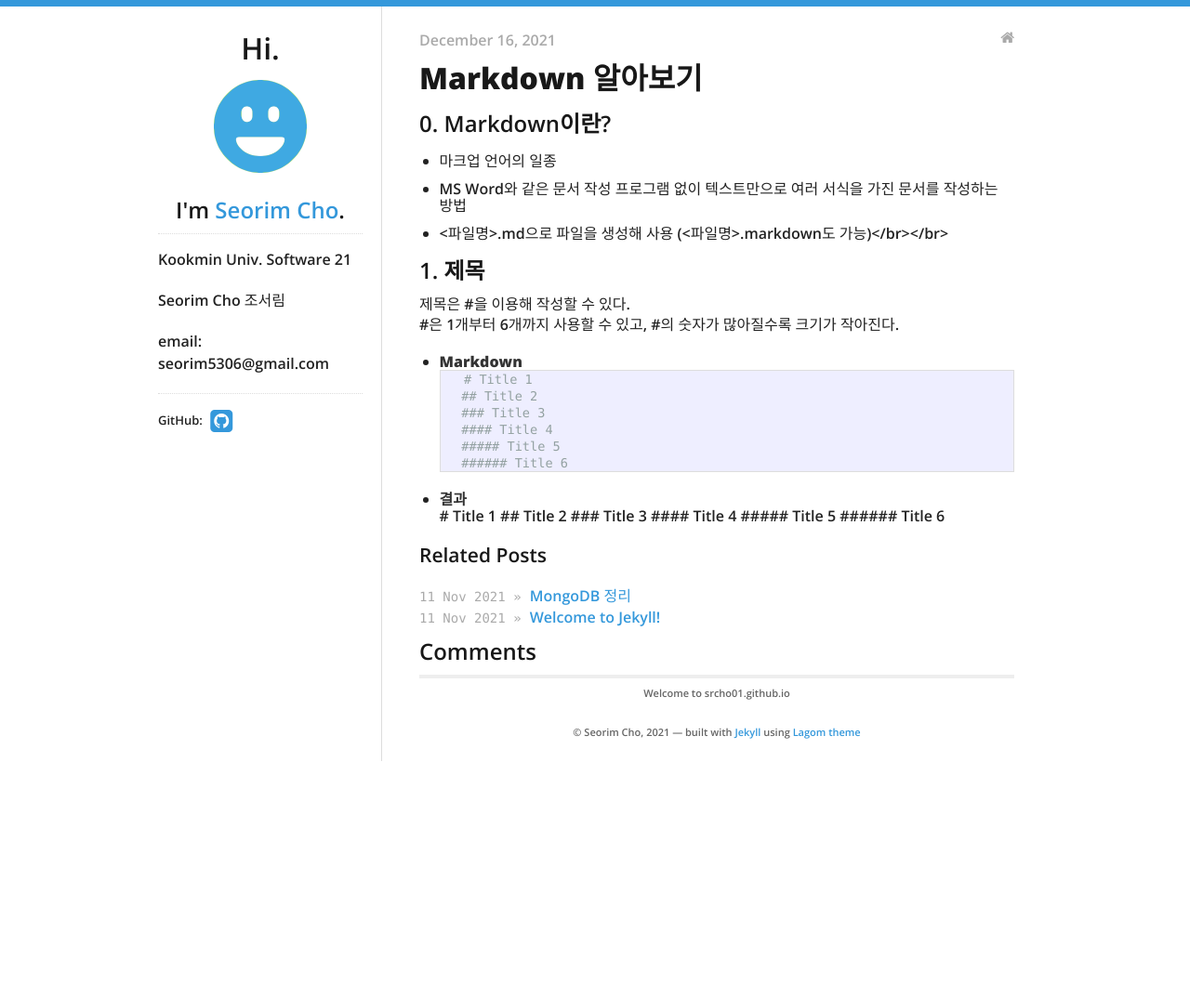
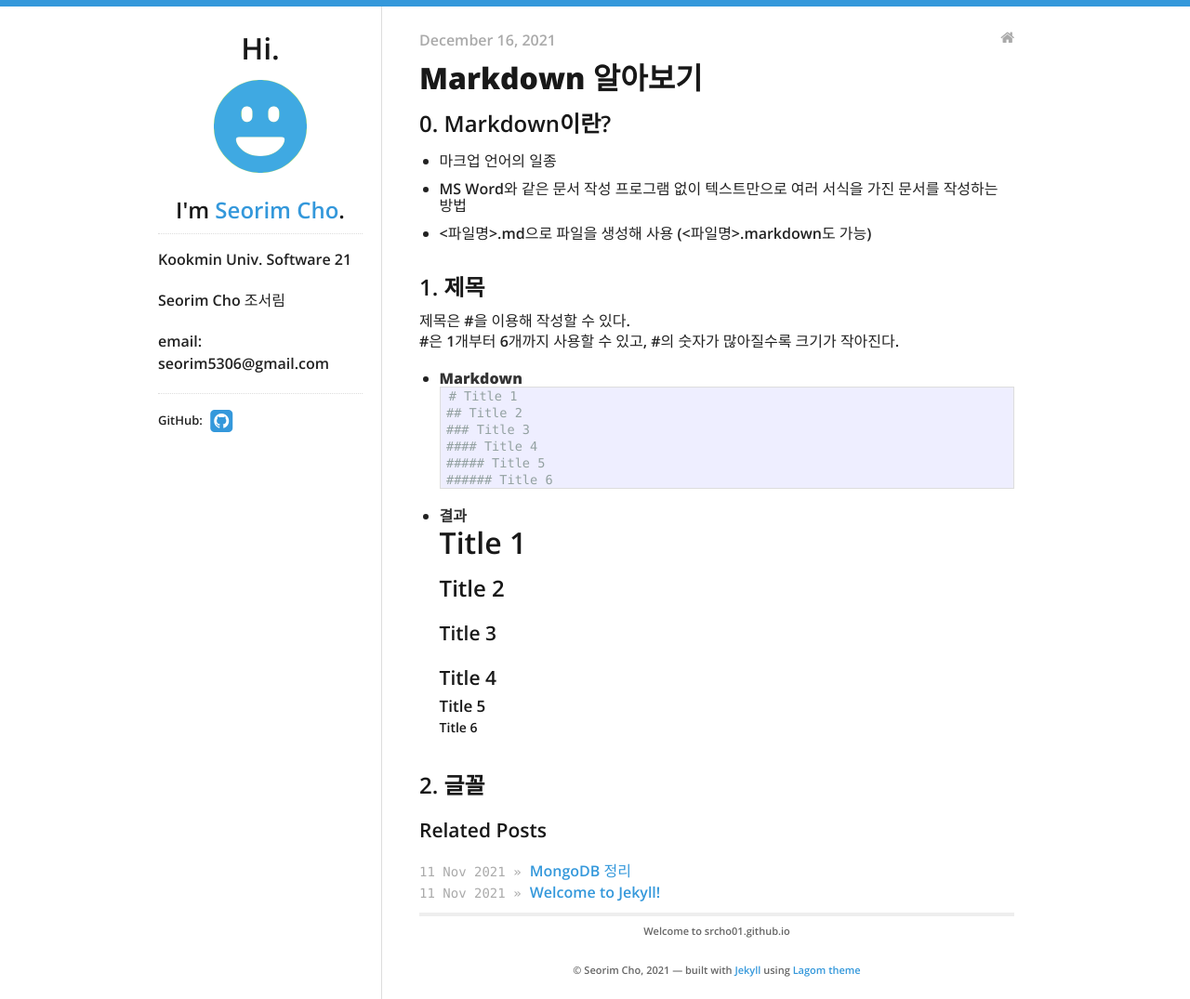
Before and after one commit to srcho01/srcho01.github.io, a Jekyll site: the page built from _posts/2021-12-16-Markdown.md, in a window 1280 px wide. Shown: the whole page at 93% size. Built offline with Jekyll 4.4.1, drawn with Linux system fonts in a browser that asks for light colours; comment, search, counter and statistics services are not loaded; before the commit the page ends 907 px from its top, so only the background shows below that.

Commit message:
Modified Markdown.md

````diff
--- a/_posts/2021-12-16-Markdown.md
+++ b/_posts/2021-12-16-Markdown.md
@@ -3,30 +3,32 @@ layout: post
 title: "Markdown 알아보기"
 date:   2021-12-16 14:56:09 +0900
 categories: jekyll update
-comments: true
+comments: false
 ---
 
 ## 0. Markdown이란?
 - 마크업 언어의 일종
 - MS Word와 같은 문서 작성 프로그램 없이 텍스트만으로 여러 서식을 가진 문서를 작성하는 방법
-- <파일명>.md으로 파일을 생성해 사용 (<파일명>.markdown도 가능)</br></br>
+- <파일명>.md으로 파일을 생성해 사용 (<파일명>.markdown도 가능)<br/><br/>
 
 ## 1. 제목
 제목은 #을 이용해 작성할 수 있다.
 #은 1개부터 6개까지 사용할 수 있고, #의 숫자가 많아질수록 크기가 작아진다.
 - **Markdown**
-    ```
-    # Title 1
-    ## Title 2
-    ### Title 3
-    #### Title 4
-    ##### Title 5
-    ###### Title 6
-    ```
+```
+# Title 1
+## Title 2
+### Title 3
+#### Title 4
+##### Title 5
+###### Title 6
+```
 - **결과**
-    # Title 1
-    ## Title 2
-    ### Title 3
-    #### Title 4
-    ##### Title 5
-    ###### Title 6
+# Title 1
+## Title 2
+### Title 3
+#### Title 4
+##### Title 5
+###### Title 6<br/><br/>
+
+## 2. 글꼴
````
